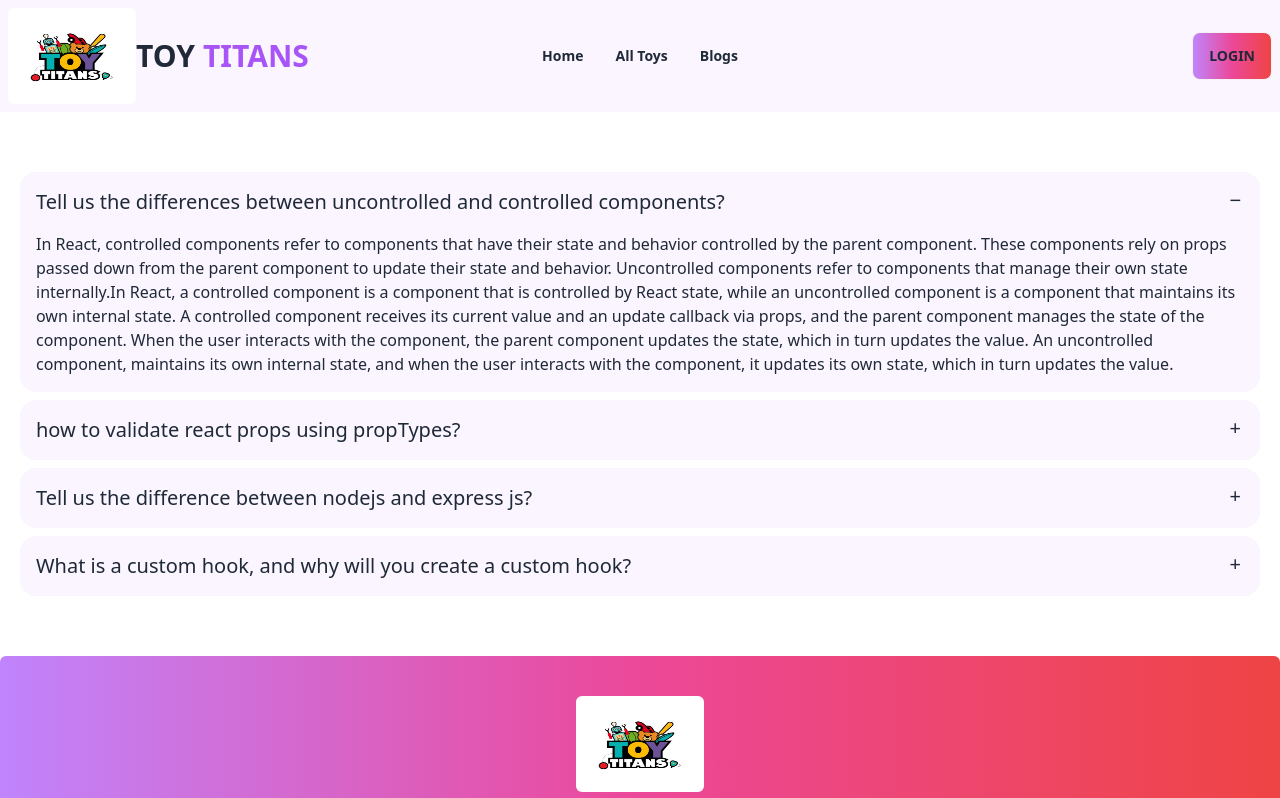
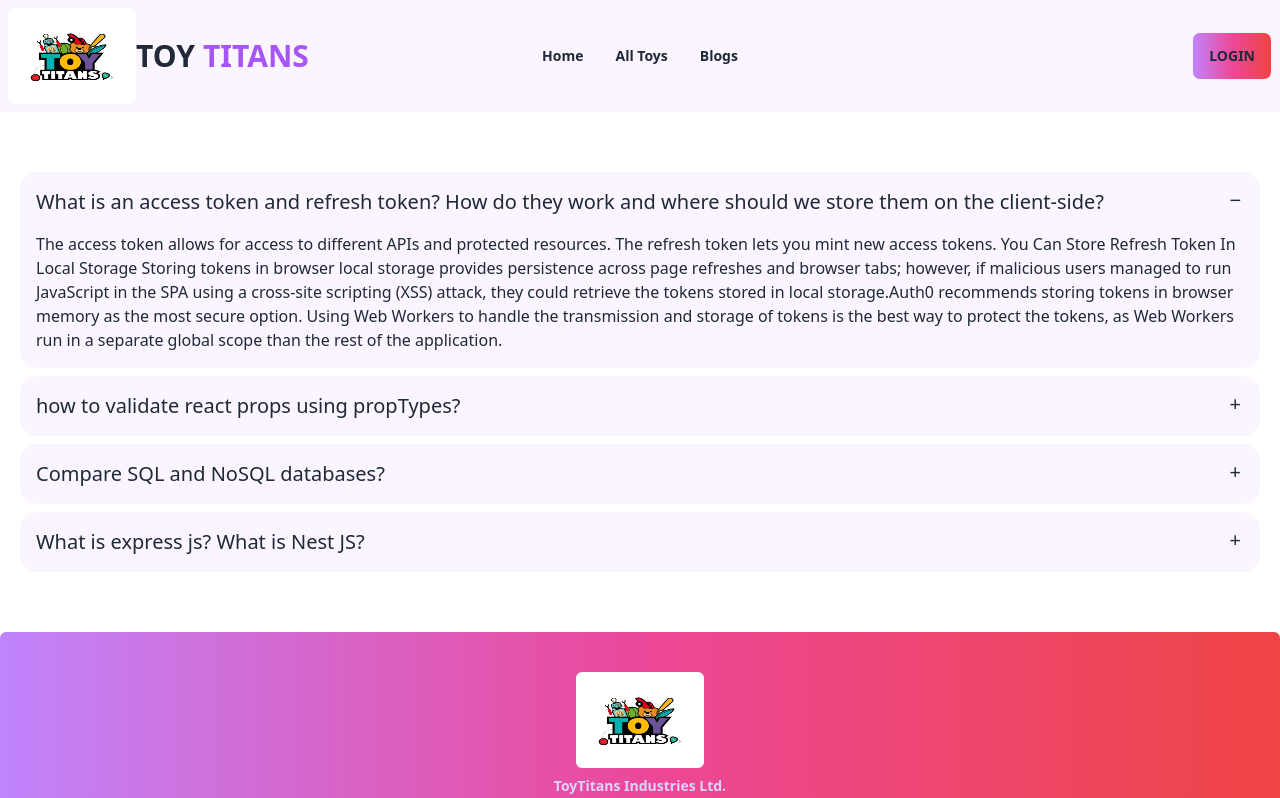
Before and after one commit to zaabed/toy-market-client, a React (Vite) app: page /blogs in a window 1280 px wide. Shown: the top 798 px of the page. Built offline with nearby package versions, Linux system fonts and the light colour scheme; no server answers.

Commit message:
add blogs

```diff
--- a/src/Pages/Blog/Blog.jsx
+++ b/src/Pages/Blog/Blog.jsx
@@ -5,14 +5,12 @@ const Blog = () => {
             <div className="collapse collapse-plus bg-purple-50">
                 <input type="radio" name="my-accordion-3" checked="checked" />
                 <div className="collapse-title text-xl font-medium">
-                    Tell us the differences between uncontrolled and controlled components?
+                    What is an access token and refresh token? How do they work and where should we store them on the client-side?
                 </div>
                 <div className="collapse-content">
-                    <p>In React, controlled components refer to components that have their state and behavior controlled by the parent component. These components rely on props passed down from the parent component to update their state and behavior. Uncontrolled components refer to components that manage their own state internally.In React, a controlled component is a component that is controlled by React state, while an uncontrolled component is a component that maintains its own internal state.
+                    <p> The access token allows for access to different APIs and protected resources. The refresh token lets you mint new access tokens. You Can Store Refresh Token In Local Storage
 
-                        A controlled component receives its current value and an update callback via props, and the parent component manages the state of the component. When the user interacts with the component, the parent component updates the state, which in turn updates the  value.
-
-                        An uncontrolled component, maintains its own internal state, and when the user interacts with the component, it updates its own state, which in turn updates the  value.</p>
+                        Storing tokens in browser local storage provides persistence across page refreshes and browser tabs; however, if malicious users managed to run JavaScript in the SPA using a cross-site scripting (XSS) attack, they could retrieve the tokens stored in local storage.Auth0 recommends storing tokens in browser memory as the most secure option. Using Web Workers to handle the transmission and storage of tokens is the best way to protect the tokens, as Web Workers run in a separate global scope than the rest of the application.</p>
                 </div>
             </div>
             <div className="collapse collapse-plus bg-purple-50 mt-2">
@@ -21,29 +19,34 @@ const Blog = () => {
                     how to validate react props using propTypes?
                 </div>
                 <div className="collapse-content">
-                    <p>PropTypes are simply a mechanism that ensures that the passed value is of the correct datatype. This makes sure that we receive an error at the very end of our app by the console which might not be easy to deal with.
+                    <p>In MongoDB, aggregation operations process the data records/documents and return computed results. It collects values from various documents and groups them together and then performs different types of operations on that grouped data like sum, average, minimum, maximum, etc to return a computed result. It is similar to the aggregate function of SQL.
+                        When you need to do more complex aggregation, you can use the MongoDB aggregation pipeline. Aggregation pipelines are collections of stages that, combined with the MongoDB query syntax, will allow you to obtain an aggregated result.
 
-                        I recommend using them in short apps like projects for self-practice but it's totally up to you. For larger projects like for a client,  often a wise choice and a good practice to use them.
-
-                        There are many different types of PropTypes and all of them have their unique ES6 classes which we can use. We will discuss every type in this article.Below is an example that shows us how to use these PropTypes for type checking in our app. As we discussed already, they are defined as objects with a key and a value pair where the key is the name of the object while value contains the classes which will be used for type checking.</p>
+                        Before we dive into the code, let's understand what the aggregation pipeline itself does and how it works. In the aggregation pipeline, you list out a series of instructions in a "stage." For each stage that's defined, MongoDB executes them one after another in order to give a finalized output you're able to use.
+                    </p>
                 </div>
             </div>
             <div className="collapse collapse-plus bg-purple-50 mt-2">
                 <input type="radio" name="my-accordion-3" />
                 <div className="collapse-title text-xl font-medium">
-                    Tell us the difference between nodejs and express js?
+                    Compare SQL and NoSQL databases?
                 </div>
                 <div className="collapse-content">
-                    <p>Node.js is an open source and cross-platform runtime environment for executing JavaScript code outside of a browser. You need to remember that NodeJS is not a framework and  not a programming language. Most of the people are confused and understand  a framework or a programming language. We often use Node.js for building back-end services like APIs like Web App or Mobile App.  used in production by large companies such as Paypal, Uber, Netflix, Walmart and so on.C, C++, JavaScript.Run-time platform or environment designed for server-side execution of JavaScript.Express is a small framework that sits on top of Node.web server functionality to simplify its APIs and add helpful new features. It makes it easier to organize your  functionality with middle ware and routing. It adds helpful utilities to Node.js's HTTP objects. It facilitates the rendering of dynamic HTTP objects. </p>
+                    <p>SQL databases are relational, and NoSQL databases are non-relational. SQL databases define and manipulate data-based structured query language (SQL).A NoSQL database has a dynamic schema for unstructured data.In almost all situations SQL databases are vertically scalable. This means that you can increase the load on a single server by increasing things like RAM, CPU, or SSD. But on the other hand, NoSQL databases are horizontally scalable. This means that you handle more traffic by sharding, or adding more servers in your NoSQL database. It is similar to adding more floors to the same building versus adding more buildings to the neighborhood. Thus NoSQL can ultimately become larger and more powerful, making these databases the preferred choice for large or ever-changing data sets.SQL databases are table-based on the other hand NoSQL databases are either key-value pairs, document-based, graph databases, or wide-column stores. This makes relational SQL databases a better option for applications that require multi-row transactions such as an accounting system or for legacy systems that were built for a relational structure. </p>
                 </div>
             </div>
             <div className="collapse collapse-plus bg-purple-50 mt-2">
                 <input type="radio" name="my-accordion-3" />
                 <div className="collapse-title text-xl font-medium">
-                    What is a custom hook, and why will you create a custom hook?
+                    What is express js? What is Nest JS?
                 </div>
                 <div className="collapse-content">
-                    <p>Custom Hooks are typically used for local component state management and can handle specific functionality, such as form validation or API calls.Custom React JS hooks offer reusability as when a custom hook is created, it can be reused easily, which ensures clean code and reduces the time to write the code. It also enhances the rendering speed of the code as a custom hook does not need to be rendered again and again while rendering the whole code. </p>
+                    <p><span><b>Express JS:</b> </span> Express.js is the most popular web framework for Node.js. It is designed for building web applications and APIs and has been called the de facto standard server framework for Node.js.
+                        Building a backend from-scratch for an application in Node.js can be tedious and time consuming. From setting up ports to route handlers, writing all of the boilerplate code takes away from what really matters, which is writing the business logic for an application. By using web frameworks like Express.js, developers can save time and focus on other important tasks.
+
+                        <span><b>Nest JS: </b></span> Nest.js is one of the fastest-growing Node.js frameworks for building efficient, scalable, and enterprise-grade backend applications using Node.js. It is known for producing highly testable, maintainable, and scalable applications using modern JavaScript and TypeScript.
+
+                    </p>
                 </div>
             </div>
         </div>
--- a/src/Pages/Home/Home/Home.jsx
+++ b/src/Pages/Home/Home/Home.jsx
@@ -45,12 +45,6 @@ const Home = () => {
                 </div>
             </div>
 
-
-
-            <div>
-                <Gallery></Gallery>
-            </div>
-
             <div className='mt-20'>
                 <h1 className='text-3xl font-bold mb-7 text-center'><span className='text-purple-500'>Our Supports</span></h1>
                 <div className=' grid grid-cols-1 lg:grid-cols-4 bg-purple-50 p-5'>
@@ -84,6 +78,12 @@ const Home = () => {
                     </div>
                 </div>
             </div>
+
+
+            <div>
+                <Gallery></Gallery>
+            </div>
+
 
             <div className='mt-20 grid grid-cols-1 lg:grid-cols-2'>
                 <div>
```
